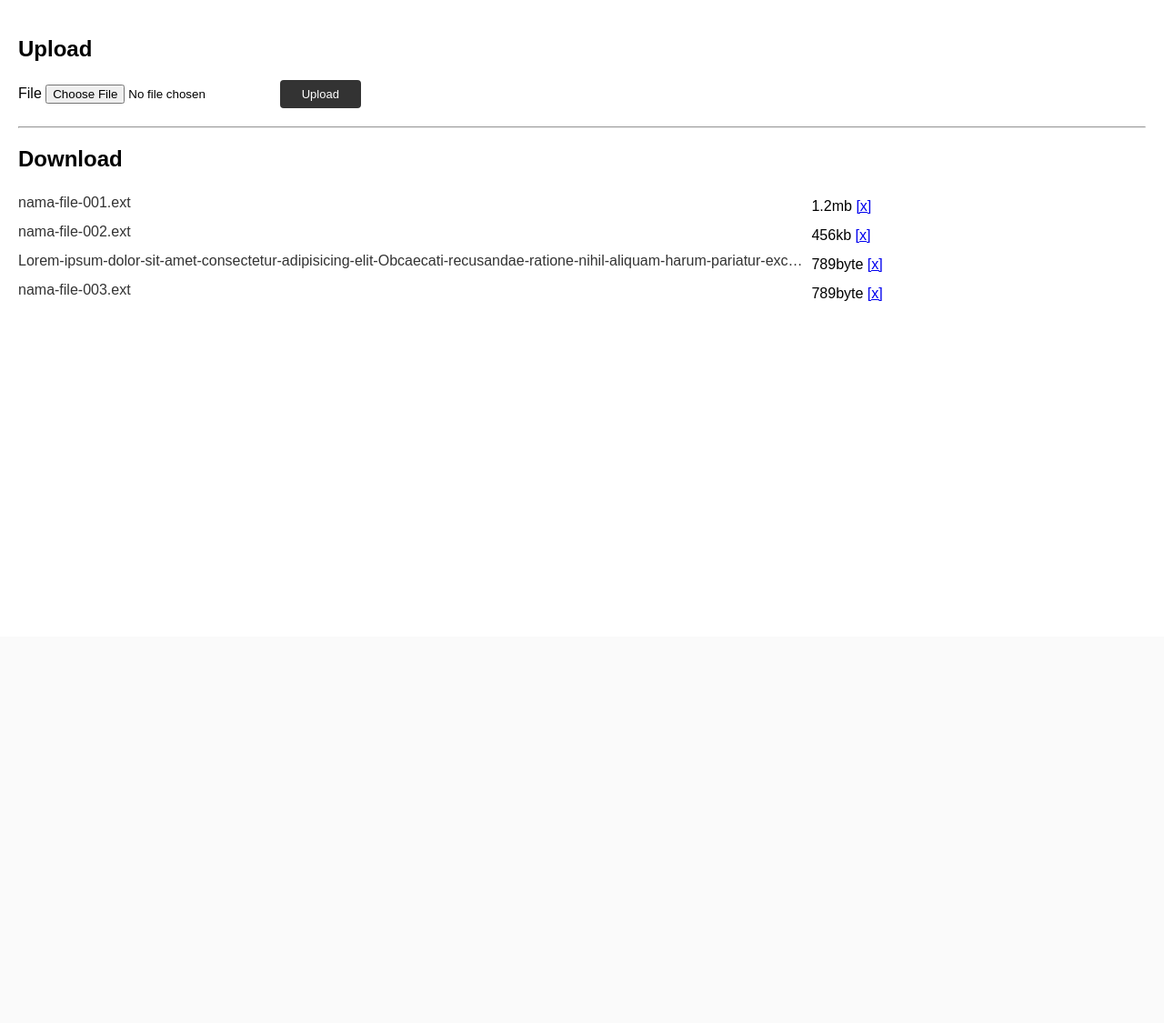
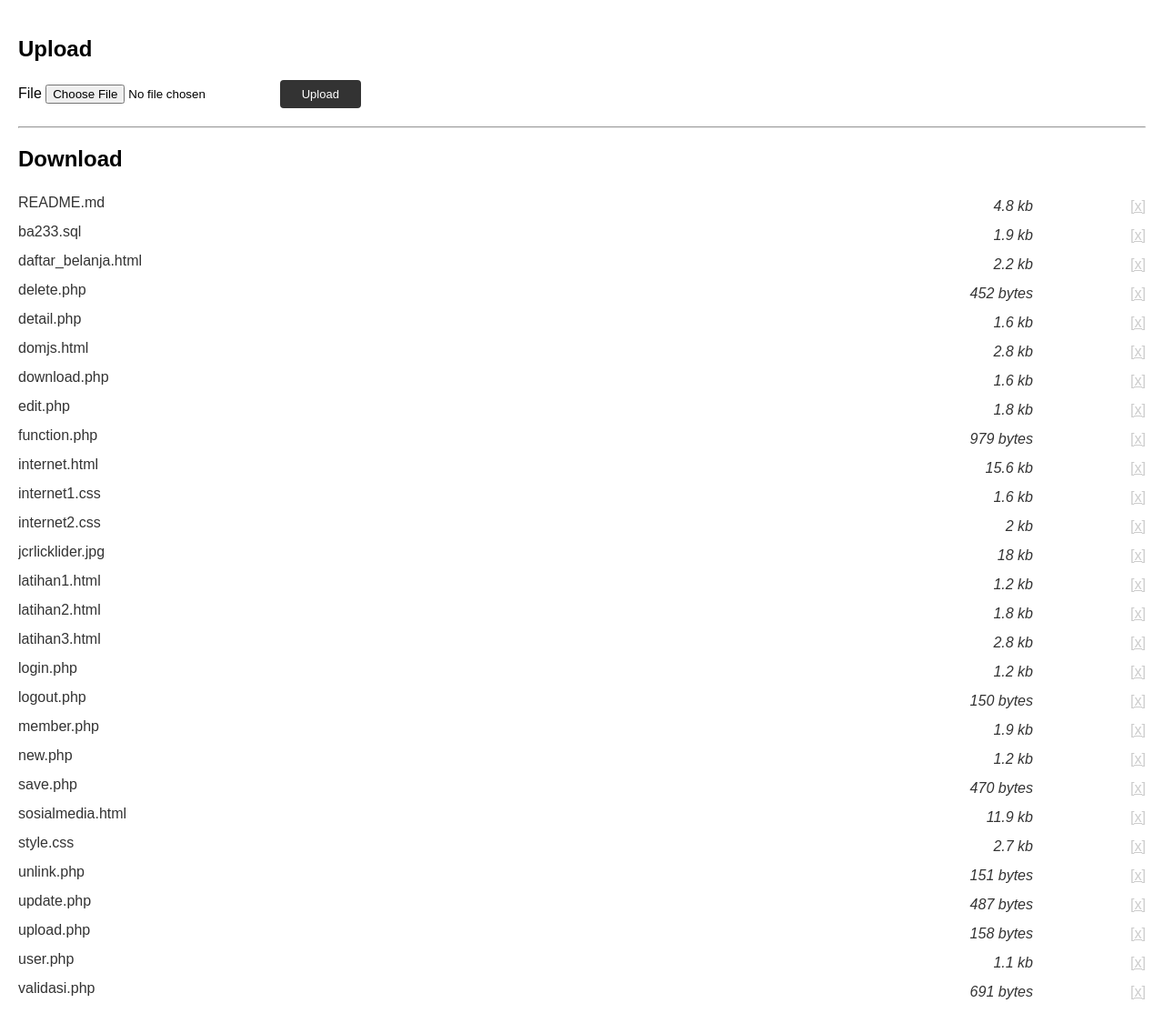
Before and after one commit to CokdePutra/ba233, a PHP site: page /download.php in a window 1280 px wide. Shown: the part 100-1225 px from the top of the page at 91% size. Before the commit the page ends 431 px from the top, so only its background shows below. Run offline with PHP 8.4, Linux system fonts and the light colour scheme.

Commit message:
Implement file upload and download functionality with directory management and improved UI

```diff
--- a/download.php
+++ b/download.php
@@ -1,4 +1,11 @@
-<!DOCTYPE html>
+<?php
+// pindah direktory
+chdir('storage');
+
+// baca isi direktory
+$files = scandir(getcwd());
+
+?><!DOCTYPE html>
 <html lang="en">
 <head>
   <meta charset="UTF-8">
@@ -13,7 +20,7 @@
   <main>
     <section>
       <h2>Upload</h2>
-      <form action="" method="post">
+      <form action="upload.php" method="post" enctype="multipart/form-data">
         <label for="input-file">File</label>
         <input type="file" name="berkas" id="input-file">
         <button type="submit">Upload</button>
@@ -23,28 +30,32 @@
     <section>
       <h2>Download</h2>
       <ul class="file-list">
-        <li>
-          <a href="#" class="file-name">nama-file-001.ext</a>
-          <span class="file-size">1.2mb</span>
-          <a href="#" class="file-delete">[x]</a>
-        </li>
-        <li>
-          <a href="#" class="file-name">nama-file-002.ext</a>
-          <span class="file-size">456kb</span>
-          <a href="#" class="file-delete">[x]</a>
-        </li>
-        <li>
-          <a href="#" class="file-name" title="nama file yang panjang">Lorem-ipsum-dolor-sit-amet-consectetur-adipisicing-elit-Obcaecati-recusandae-ratione-nihil-aliquam-harum-pariatur-excepturi-repellendus-magni-veniam-praesentium.ext</a>
-          <span class="file-size">789byte</span>
-          <a href="#" class="file-delete">[x]</a>
-        </li>
-        <li>
-          <a href="#" class="file-name">nama-file-003.ext</a>
-          <span class="file-size">789byte</span>
-          <a href="#" class="file-delete">[x]</a>
-        </li>
+<?php
+foreach ($files as $file) {
+  if(is_file($file) && substr($file, 0, 1)!='.') {
+    $size = filesize($file); // dalam bytes
+    if($size >= (1024*1024)) { // Megabytes
+      $size = round($size/(1024*1024), 1) . ' mb';
+    } elseif($size >= 1024) {  // kilobytes
+      $size = round($size/1024, 1) . ' kb';
+    } else {
+      $size = $size . ' bytes';
+    }
+    echo '<li>';
+    echo '<a href="storage/' . $file . '" class="file-name" title="' . $file . '">' . $file . '</a>';
+    echo '<span class="file-size">' . $size . '</span>';
+    echo '<a href="unlink.php?f=' . $file . '" class="file-delete" onclick="return konfirmasi()">[x]</a>';
+    echo '</li>';
+  }
+}
+?>
       </ul>
     </section>
   </main>
+  <script>
+    function konfirmasi() {
+      return confirm('Apakah anda yakin ingin menghapus file ini?');
+    }
+  </script>
 </body>
 </html>
--- a/style.css
+++ b/style.css
@@ -169,3 +169,22 @@ a.file-name {
 a.file-name:hover {
   text-decoration: underline;
 }
+
+span.file-size {
+  display: inline-block;
+  width: 20%;
+  text-align: right;
+  color: #333;
+  font-style: italic;
+}
+
+a.file-delete {
+  color: #ccc;
+  text-align: right;
+  display: inline-block;
+  width: 10%;
+}
+
+a.file-delete:hover {
+  color: #f00;
+}
```
Also changed, not shown: unlink.php (added, +11 -0 lines), upload.php (added, +9 -0 lines), 2 other files.
